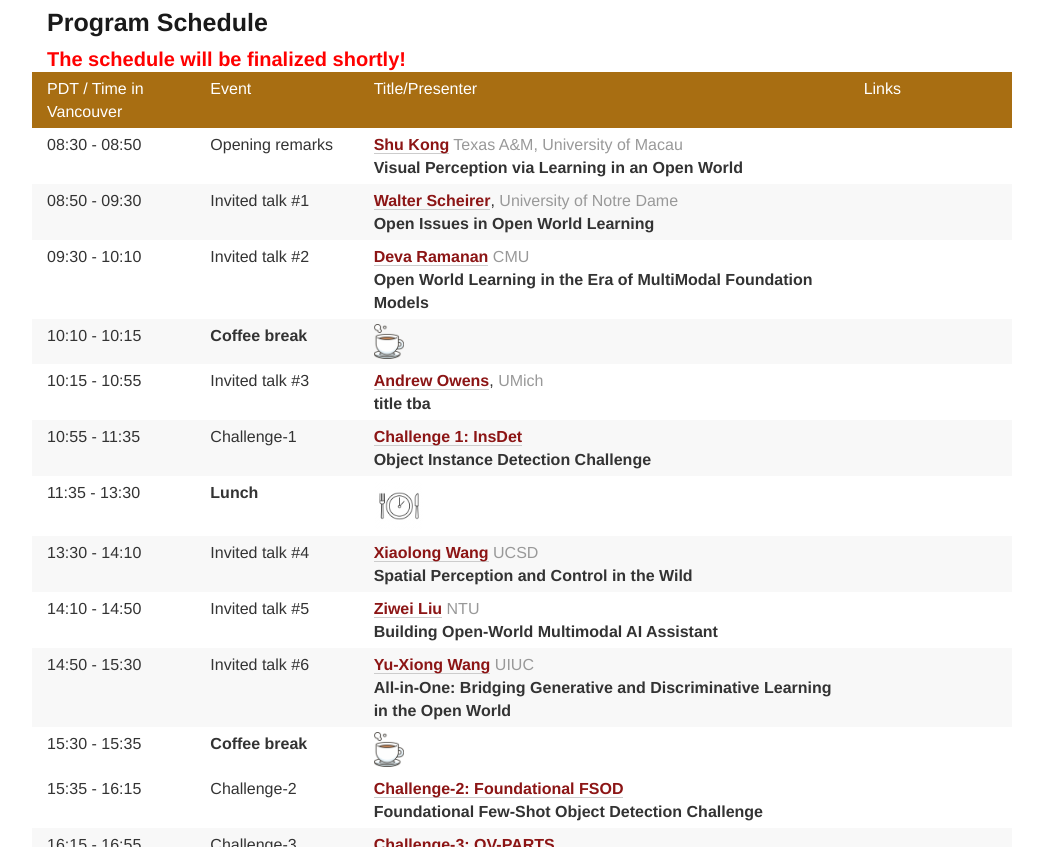
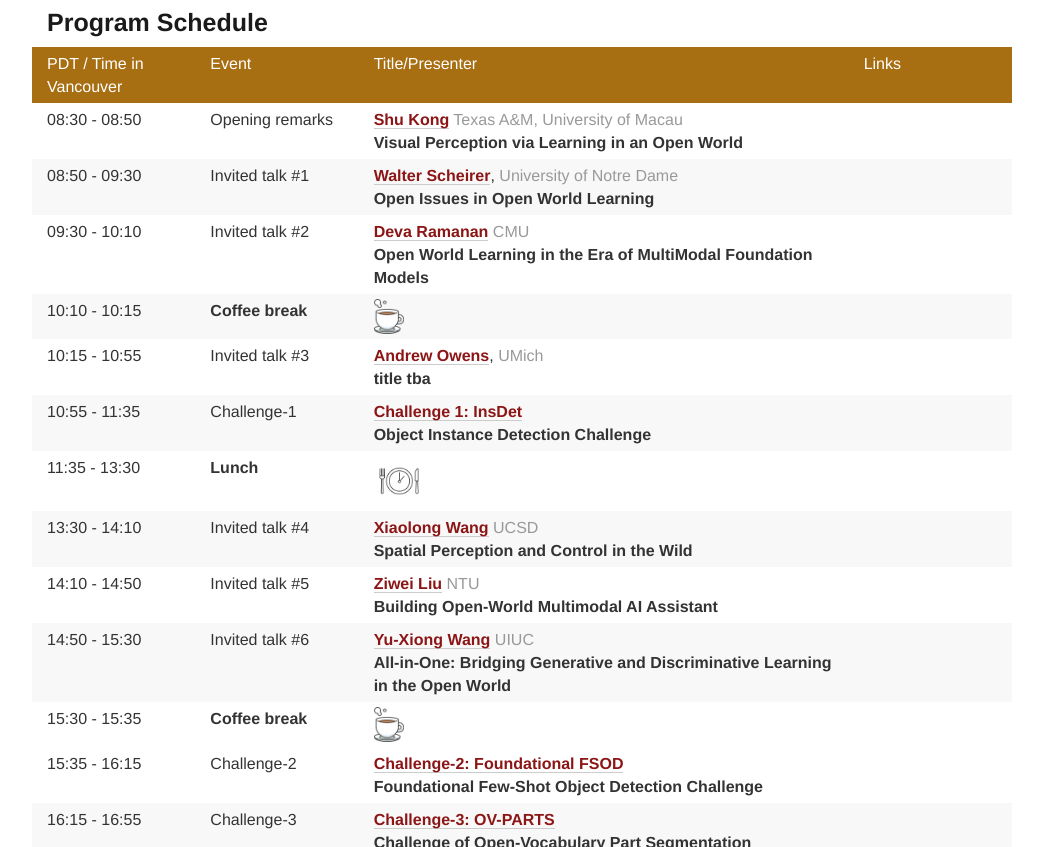
Before and after one commit to vplow/vplow.github.io, a plain HTML site: page vplow_4th.html in a window 1280 px wide. Shown: the part 4973-5820 px from the top of the page, without its empty margins (118-1161 px from the left). Drawn offline with Linux system fonts and the light colour scheme.

Commit message:
Update vplow_4th.html

```diff
--- a/vplow_4th.html
+++ b/vplow_4th.html
@@ -802,7 +802,7 @@
         <h2>Program Schedule</h2>
 
 <!--h3> <font color="red">This section is under construction!!!!</font></h3-->
-	<h3> <font color="red">The schedule will be finalized shortly!</font></h3>
+	<!--h3> <font color="red">The schedule will be finalized shortly!</font></h3-->
       </div>
     </div>
     <div class="row slot-dark">
```
